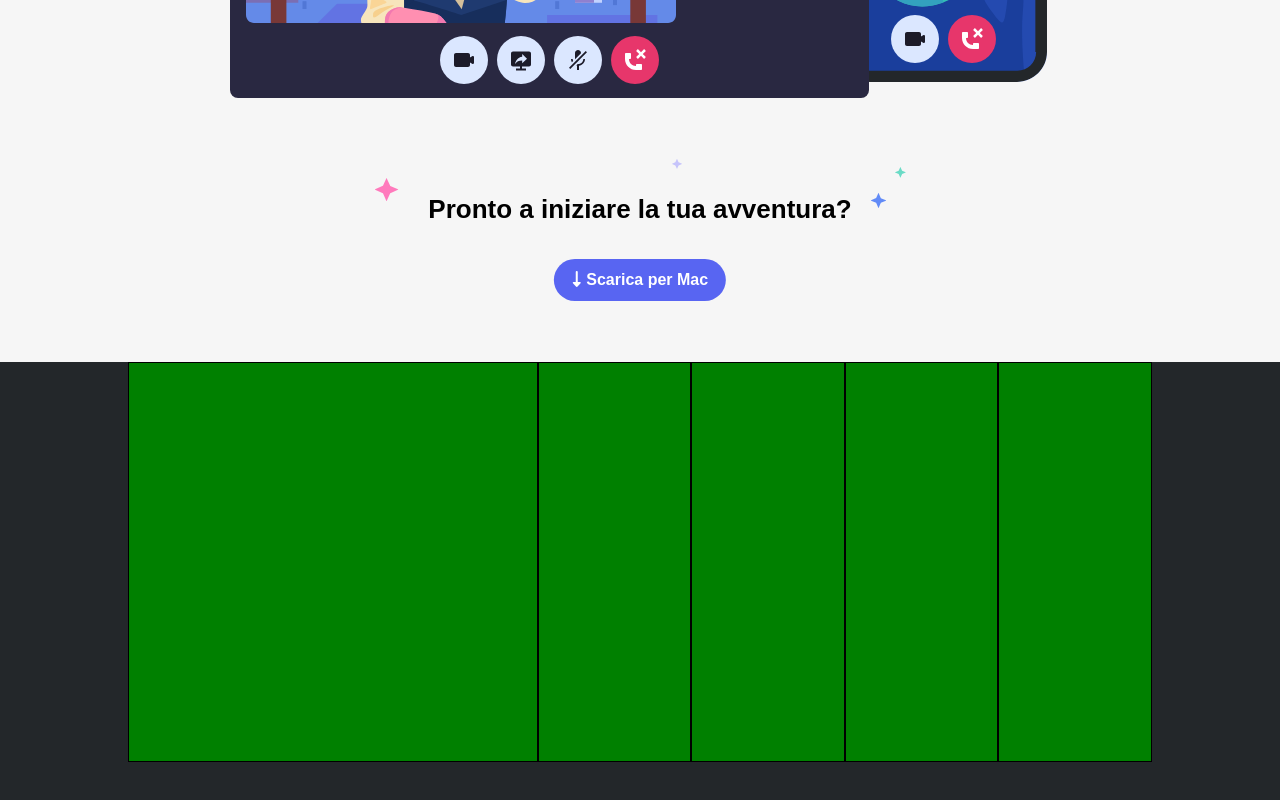
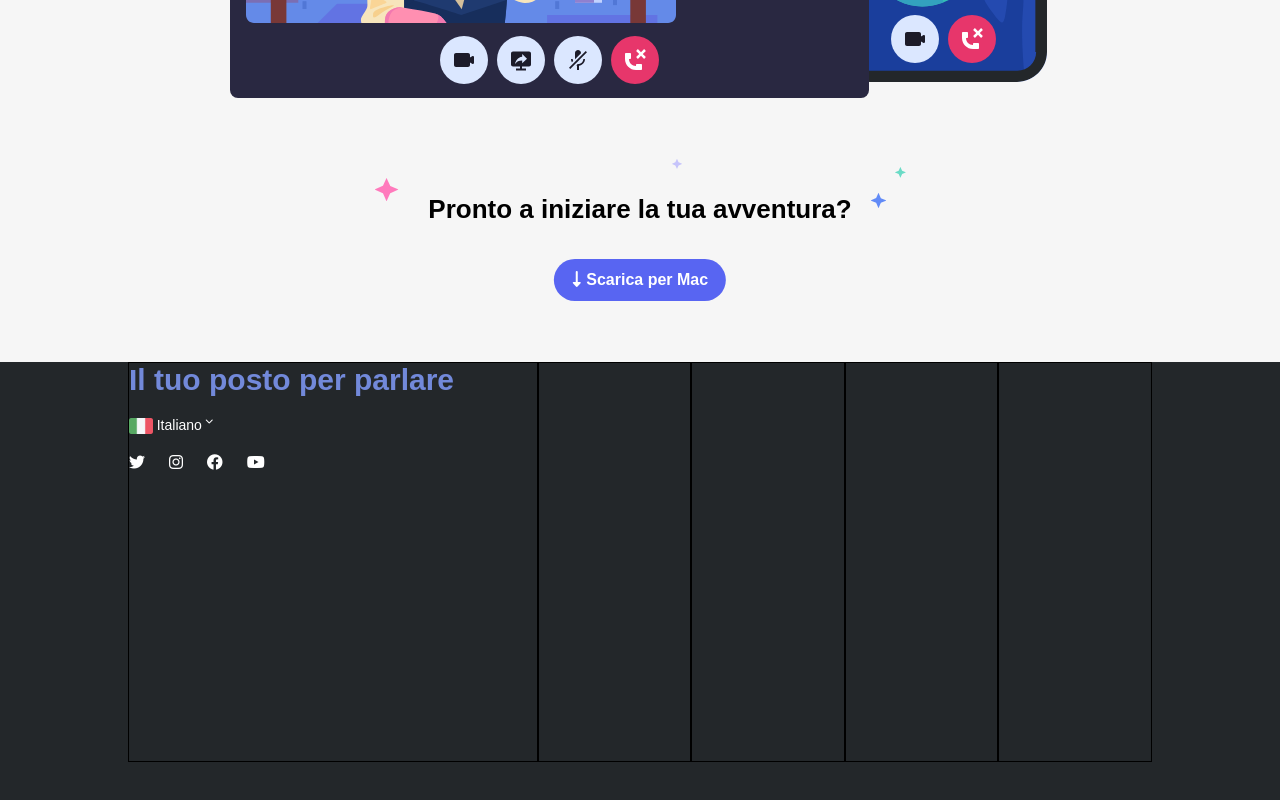
Before and after one commit to GianlucaBenassi/htmlcss-discord, a plain HTML site: page index.html in a window 1280 px wide. Shown: the part 3570-4370 px from the top of the page. Drawn offline with Linux system fonts and the light colour scheme.

Commit message:
footer social section

```diff
--- a/css/style.css
+++ b/css/style.css
@@ -207,6 +207,8 @@ main section .ready-down a {
 /* ***** footer *****  */
 
 footer {
+    font-size: 14px;
+    color: white;
     background-color: #23272A;
 }
 
@@ -216,6 +218,32 @@ footer {
 
 .footer-top section:first-child {
     width: 40%;
+}
+
+.footer-top section:first-child h4 {
+    color: #7289DA;
+    font-size: 30px;
+    margin-bottom: 20px;
+}
+
+.footer-top .language img {
+    height: 16px;
+    vertical-align: middle;
+}
+
+.footer-top .language .fa-chevron-down {
+    font-size: 8px;
+    vertical-align: top;
+}
+
+.footer-top .social {
+    margin-top: 20px;
+}
+
+.footer-top .social a {
+    color: white;
+    font-size: 16px;
+    margin-right: 20px;
 }
 
 /* +++++ debug +++++ */
@@ -261,7 +289,7 @@ footer {
 }
 
 .debug footer section {
-    background-color: green;
+    /* background-color: green; */
     height: 400px;
     border: 1px solid black;
 }
--- a/index.html
+++ b/index.html
@@ -135,7 +135,18 @@
             <div class="footer-top clearfix">
                 <!-- section social -->
                 <section class="left">
-
+                    <h4>Il tuo posto per parlare</h4>
+                    <span class="language">
+                        <img src="img/ita.png" alt="italian">
+                        Italiano
+                        <i class="fas fa-chevron-down"></i>
+                    </span>
+                    <div class="social">
+                        <a href="#"><i class="fab fa-twitter"></i></a>
+                        <a href="#"><i class="fab fa-instagram"></i></a>
+                        <a href="#"><i class="fab fa-facebook"></i></a>
+                        <a href="#"><i class="fab fa-youtube"></i></a>
+                    </div>
                 </section>
 
                 <!-- section product -->
```
